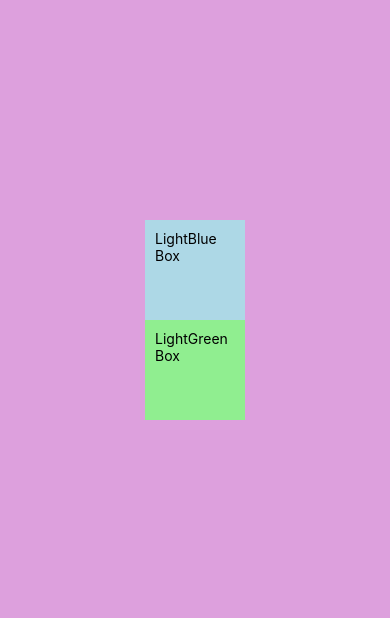
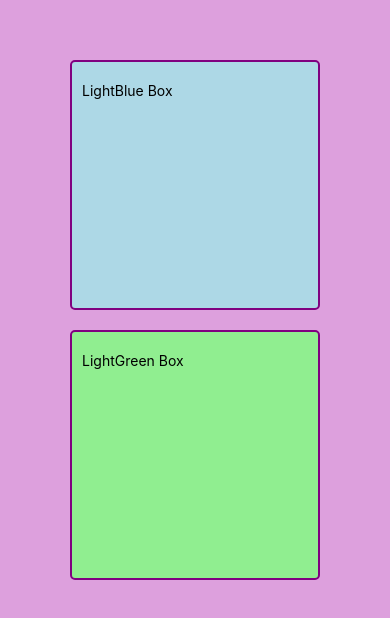
Before and after one commit to theo-fortune/heyo, a React Native app: screen / in a window 390 px wide. Shown: the part 102-720 px from the top of the page. Built offline with nearby package versions, Linux system fonts and the light colour scheme.

Commit message:
Box Model and Shadow

```diff
--- a/App.js
+++ b/App.js
@@ -3,10 +3,10 @@ import { View, Text, StyleSheet } from "react-native";
 export default function App() {
   return (
     <View style={styles.container}>
-      <View style={[styles.box, styles.lightBlue]}>
+      <View style={[styles.box, styles.lightBlue, styles.box]}>
         <Text>LightBlue Box</Text>
       </View>
-      <View style={[styles.box, styles.lightGreen]}>
+      <View style={[styles.box, styles.lightGreen, styles.androidShadow]}>
         <Text>LightGreen Box</Text>
       </View>
     </View>
@@ -19,12 +19,19 @@ const styles = StyleSheet.create({
     justifyContent: "center",
     alignItems: "center",
     backgroundColor: "plum",
-    padding: 60,
+    padding: 10,
   },
   box: {
-    width: 100,
-    height: 100,
-    padding: 10,
+    width: 250,
+    height: 250,
+    paddingHorizontal: 10,
+    paddingVertical: 20,
+    marginVertical: 10,
+    borderWidth: 2,
+    borderColor: "purple",
+    // * It's set to solid by default
+    borderStyle: "solid",
+    borderRadius: 5,
   },
   lightBlue: {
     backgroundColor: "lightblue",
@@ -32,4 +39,18 @@ const styles = StyleSheet.create({
   lightGreen: {
     backgroundColor: "lightgreen",
   },
+  // * works for iOS only
+  boxShadow: {
+    shadowColor: "333333",
+    shadowOffset: {
+      width: 6,
+      height: 6,
+    },
+    shadowOpacity: 0.6,
+    shadowRadius: 4
+  },
+  // * works for Android only
+  androidShadow: {
+    elevation: 10
+  }
 });
```
